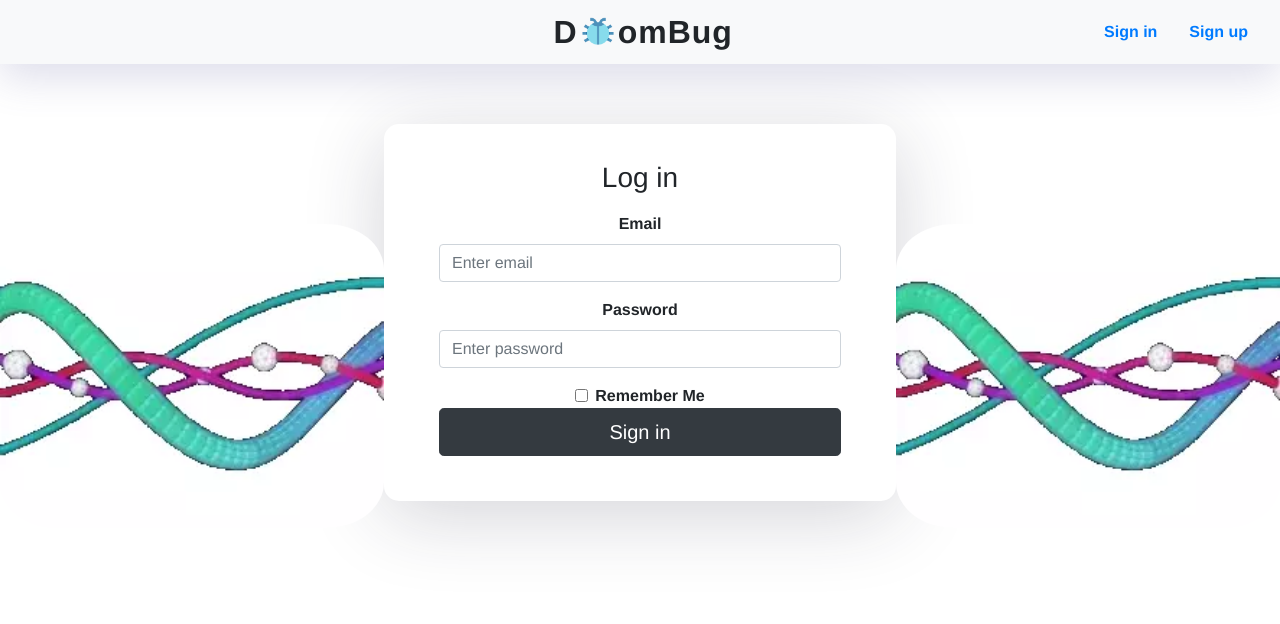
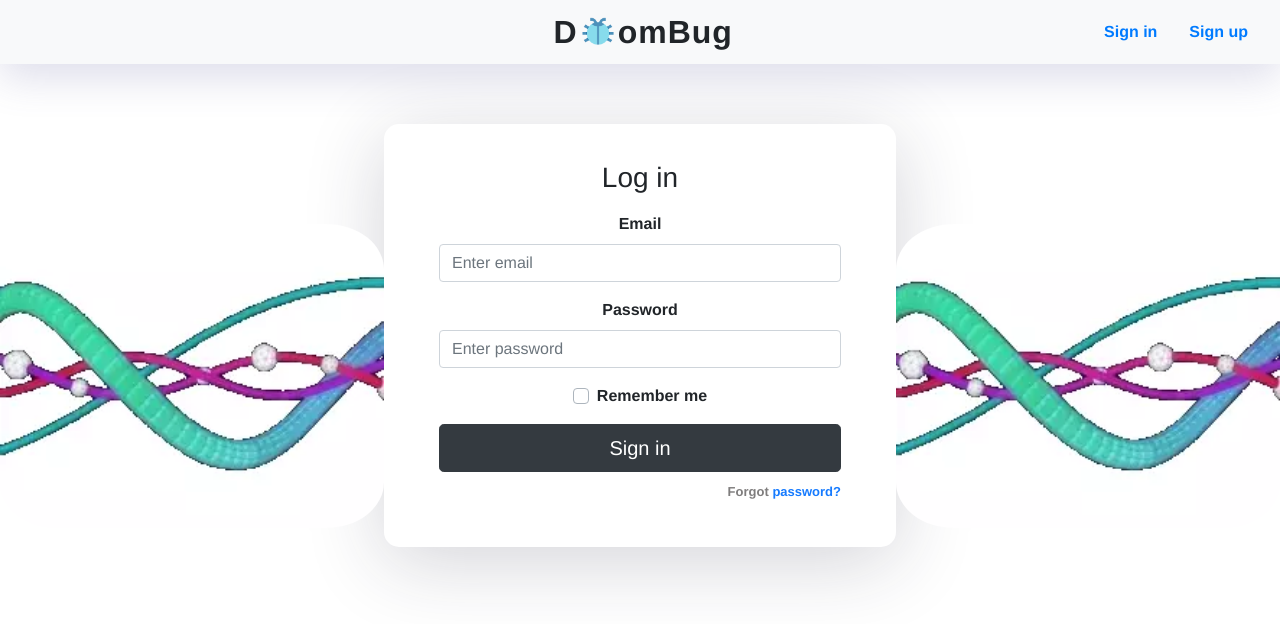
Before and after one commit to thecomputerguyjeff/doombug, a React (Create React App) app in the folder client/: page / in a window 1280 px wide. Shown: the top 624 px of the page. Built offline with nearby package versions, Linux system fonts and the light colour scheme.

Commit message:
Revert "refactor loginpage to use reactstrap"
This reverts commit 67779a8e47df6ca36b14afbafbca9fccffe532f4.

```diff
--- a/client/src/components/LoginPage.js
+++ b/client/src/components/LoginPage.js
@@ -1,5 +1,5 @@
 import React, {Component} from "react";
-import {Alert, Button, Form, FormGroup, Input, Label} from 'reactstrap';
+import {Alert} from 'reactstrap';
 import {post} from "../helper/Fetch";
 
 export default class Login extends Component {
@@ -14,11 +14,18 @@ export default class Login extends Component {
         };
     }
 
-    handleFieldChange = (e) => {
+    handleEmailFieldChange = (e) => {
         this.setState({
-            [e.target.id]: e.target.value,
-            renderAlert: false,
-        })
+            email: e.target.value,
+            renderAlert: false
+        });
+    }
+
+    handlePasswordFieldChange = (e) => {
+        this.setState({
+            password: e.target.value,
+            renderAlert: false
+        });
     }
 
     handleLogin = (e) => {
@@ -49,34 +56,45 @@ export default class Login extends Component {
 
     render() {
         return (
-            <Form>
+            <form>
                 {this.state.renderAlert && <Alert color="danger">
                     Error! Both the email and password fields must be filled in order to login. Please try again.
                 </Alert>
                 }
 
                 {this.state.reloginPrompt &&
-                <Alert color="danger">Error-incorrect login credentials. Please
-                    log in again.</Alert>}
+                <Alert color="danger">Error-incorrect login credentials. Please log in again.</Alert>}
+
                 <h3>Log in</h3>
-                <FormGroup>
-                    <Label for="email">Email</Label>
-                    <Input type="email" name="email" id="email" onChange={this.handleFieldChange}
+                {/*The role of form-group is to track the value and validation state of form control*/}
+                <div className="form-group">
+
+                    <label>Email</label>
+                    <input type="email" onChange={this.handleEmailFieldChange} className="form-control" id="email"
                            placeholder="Enter email"/>
-                </FormGroup>
-                <FormGroup>
-                    <Label for="password">Password</Label>
-                    <Input type="password" name="password" id="password" onChange={this.handleFieldChange}
-                           placeholder="Enter password"/>
-                </FormGroup>
-                <FormGroup check>
-                    <Label check for="remember">
-                        <Input type="checkbox" id="remember"/>
-                        Remember Me
-                    </Label>
-                </FormGroup>
-                <Button size="lg" block color="dark" onClick={this.handleLogin}>Sign in</Button>
-            </Form>
+
+                </div>
+                {/*form-control Provides context such as filled/focused/error/required for form inputs*/}
+                <div className="form-group">
+                    <label>Password</label>
+                    <input type="password" onChange={this.handlePasswordFieldChange} className="form-control"
+                           id="password" placeholder="Enter password"/>
+                </div>
+
+                <div className="form-group">
+                    <div className="custom-control custom-checkbox">
+                        <input type="checkbox" className="custom-control-input" id="customCheck1"/>
+                        <label className="custom-control-label" htmlFor="customCheck1">Remember me</label>
+                    </div>
+                </div>
+
+                <button type="submit" onClick={this.handleLogin} className="btn btn-dark btn-lg btn-block">Sign in
+                </button>
+                <p className="forgot-password text-right">
+                    Forgot <a href="#">password?</a>
+                </p>
+
+            </form>
         );
     }
 }
```
